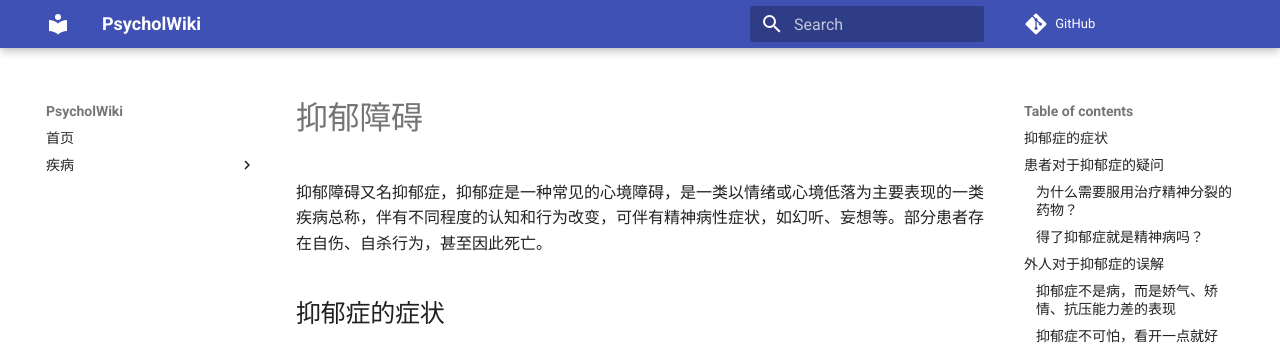
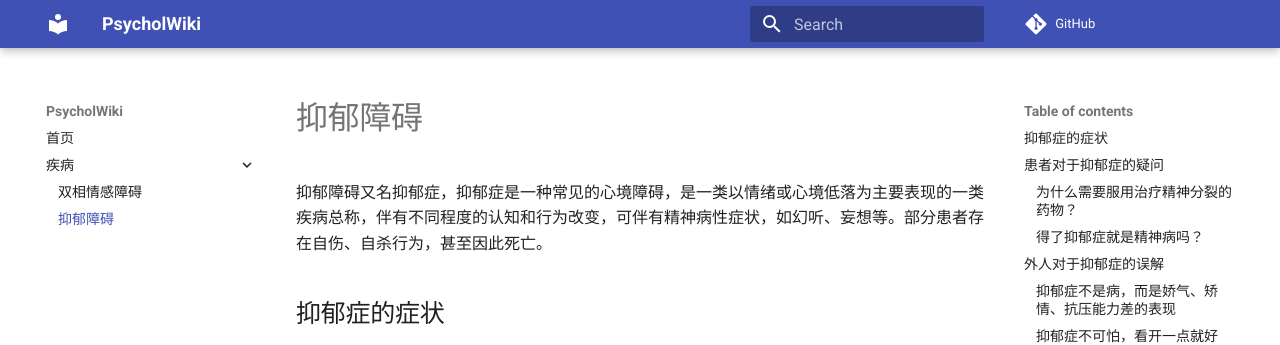
Before and after one commit to psycholcn/psychol-wiki, an MkDocs documentation site: the page built from docs/diseases/depression.md, in a window 1280 px wide. Shown: the top 345 px of the page. Built offline with MkDocs 1.6.1 and Material for MkDocs 9.7.7, drawn with Linux system fonts in a browser that asks for light colours; comment, search, counter and statistics services are not loaded.

Commit message:
抑郁障碍

```diff
--- a/mkdocs.yml
+++ b/mkdocs.yml
@@ -8,3 +8,4 @@ nav:
   - '首页': 'index.md'
   - '疾病':
     - '双相情感障碍': 'diseases/bipolar_disorder.md'
+    - '抑郁障碍': 'diseases/depression.md'
```
